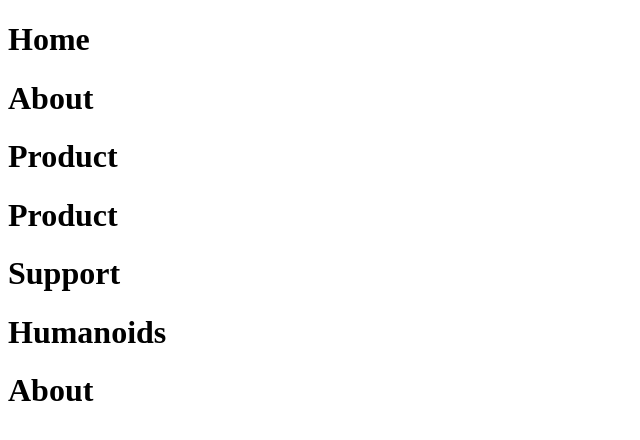
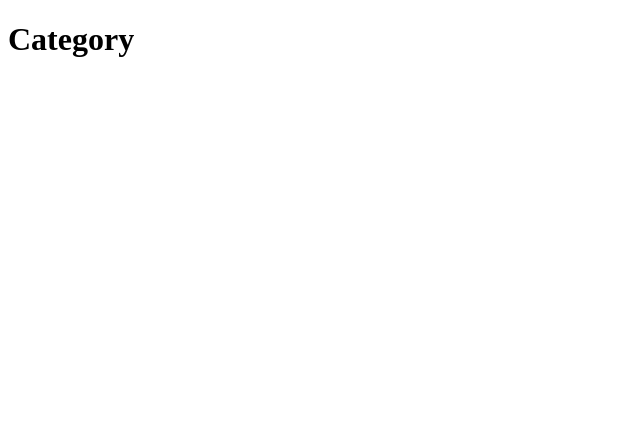
Before and after one commit to machipisajunior2-star/humanoid-guide, a React (Create React App) app: page /category in a window 1280 px wide. Shown: the top 440 px of the page, without its empty margins (0-640 px from the left). Built offline with nearby package versions, Linux system fonts and the light colour scheme.

Commit message:
Implement routes to the pages of the app

```diff
--- a/src/App.js
+++ b/src/App.js
@@ -1,22 +1,24 @@
-import Home from "./pages/Home"
-import About from "./pages/About"
-import Product from "./pages/Product"
-import Support from "./pages/Support"
-import Humanoids from "./pages/Humanoids"
-import Categories from "./pages/About";
+import React from "react";
+import { useRoutes } from "react-router-dom";
+import Home from "./pages/Home";
+import About from "./pages/About";
+import Product from "./pages/Product";
+import Support from "./pages/Support";
+import Humanoids from "./pages/Humanoids";
+import Category from "./pages/Category";
+import Error404 from "./pages/Error404";
 
 function App() {
-  return (
-    <div className="App">
-      <Home />
-      <About />
-      <Product />
-      <Product />
-      <Support />
-      <Humanoids />
-      <Categories />
-    </div>
-  );
+ let element = useRoutes([
+   { path: "/", element: <Home /> },
+   { path: "about", element: <About /> },
+   { path: "products", element: <Product /> },
+   { path: "events", element: <Support /> },
+   { path: "contact", element: <Humanoids /> },
+   { path: "category", element: <Category /> },
+   { path: "*", element: <Error404 /> },
+ ]);
+ return element;
 }
 
 export default App;
--- a/src/index.js
+++ b/src/index.js
@@ -1,13 +1,14 @@
 import React from 'react';
 import ReactDOM from 'react-dom/client';
+import { BrowserRouter as Router } from "react-router-dom";
 import App from './App';
 import reportWebVitals from './reportWebVitals';
 
 const root = ReactDOM.createRoot(document.getElementById('root'));
 root.render(
-  <React.StrictMode>
+  <Router>
     <App />
-  </React.StrictMode>
+  </Router>,
 );
 
 // If you want to start measuring performance in your app, pass a function
--- /dev/null
+++ b/src/pages/Category.js
@@ -0,0 +1,7 @@
+import React from "react"
+
+export default function Category() {
+    return (
+        <h1>Category</h1>
+    )
+}
```
Also changed, not shown: src/pages/Categories.js (deleted, +0 -7 lines).
